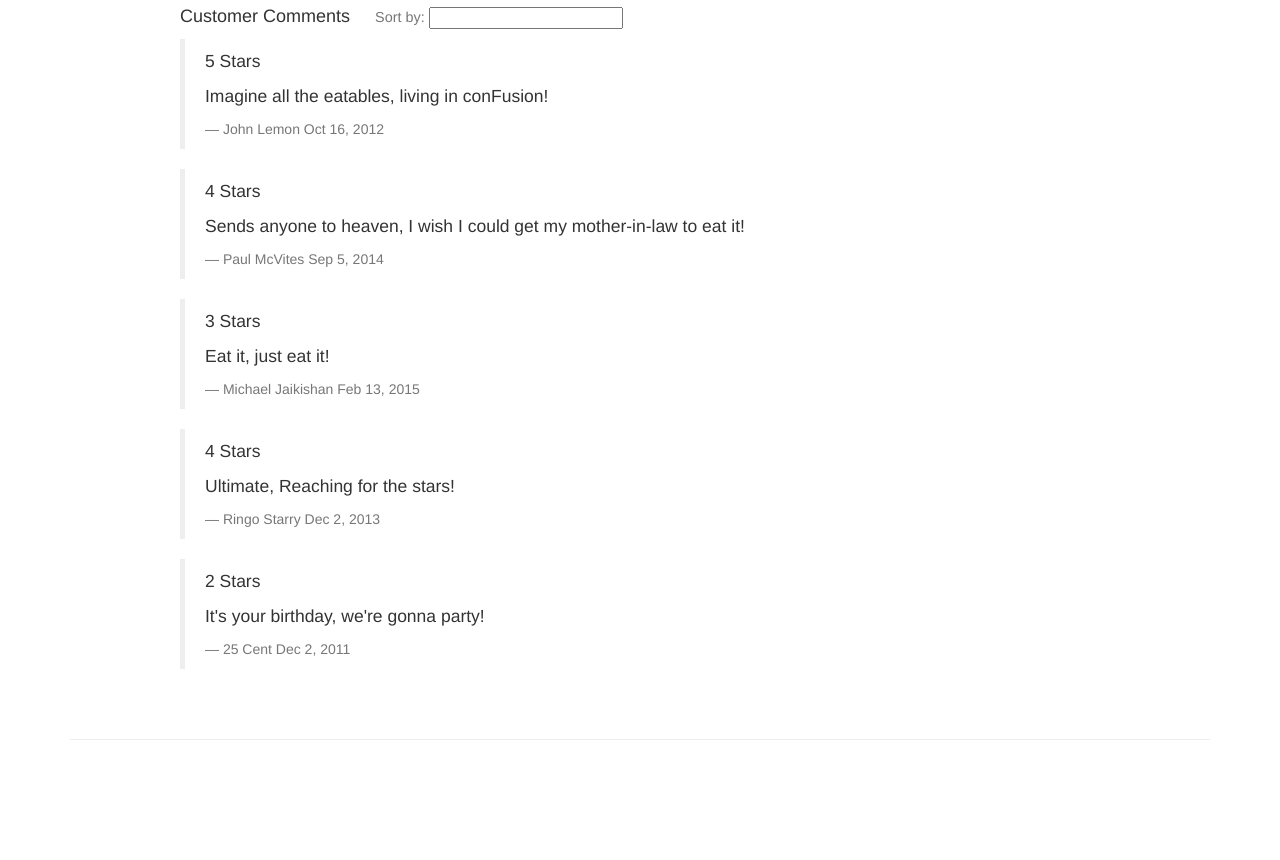
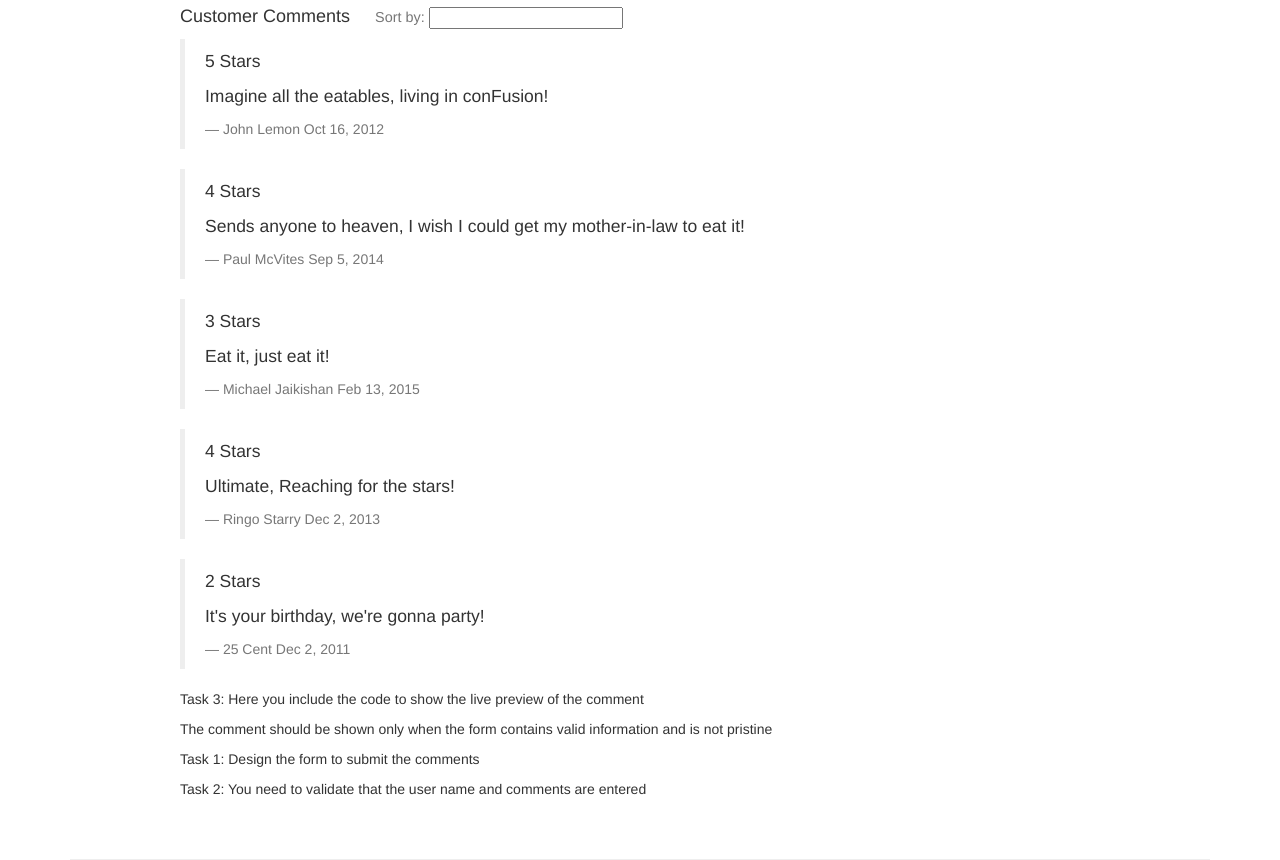
Before and after one commit to Ramk0ff/conFusion, a website: page app/dishdetail.html in a window 1280 px wide. Shown: the part 223-1083 px from the top of the page. Before the commit the page ends 963 px from the top, so only its background shows below. Drawn offline with nearby package versions, Linux system fonts and the light colour scheme.

Commit message:
update .gitignore & prepare templates

```diff
--- a/app/dishdetail.html
+++ b/app/dishdetail.html
@@ -57,6 +57,17 @@
             <footer>{{comment.author}} {{comment.date | date: format: 'mediumDate'}}</footer>
           </blockquote>
         </div>
+        <div class="col-xs-9 col-xs-offset-1" ng-controller="DishCommentController">
+          <ul class="list-unstyled">
+						<p>Task 3: Here you include the code to show the live preview of the comment</p>
+						<p>The comment should be shown only when the form contains valid
+						information and is not pristine</p>
+          </ul>
+          <form class="form-horizontal" name="commentForm" ng-submit="submitComment()" novalidate="">
+					  <p>Task 1: Design the form to submit the comments</p>
+					  <p>Task 2: You need to validate that the user name and comments are entered</p>
+          </form>
+        </div>
       </div>
 
     </div>
--- a/app/scripts/app.js
+++ b/app/scripts/app.js
@@ -95,6 +95,23 @@
   };
 }])
 
+.controller('DishCommentController', ['$scope', function($scope) {
+
+  //Step 1: Create a JavaScript object to hold the comment from the form
+  $scope.submitComment = function () {
+
+    //Step 2: This is how you record the date
+    //"The date property of your JavaScript object holding the comment" = new Date().toISOString();
+    // Step 3: Push your comment into the dish's comment array
+    //$scope.dish.comments.push("Your JavaScript Object holding the comment");
+
+    //Step 4: reset your form to pristine
+
+    //Step 5: reset your JavaScript object that holds your comment
+
+  }
+}])
+
 .controller('ContactController', ['$scope', function ($scope) {
   $scope.feedback = {
     mychannel:"",
```
Also changed, not shown: 1 other file.
